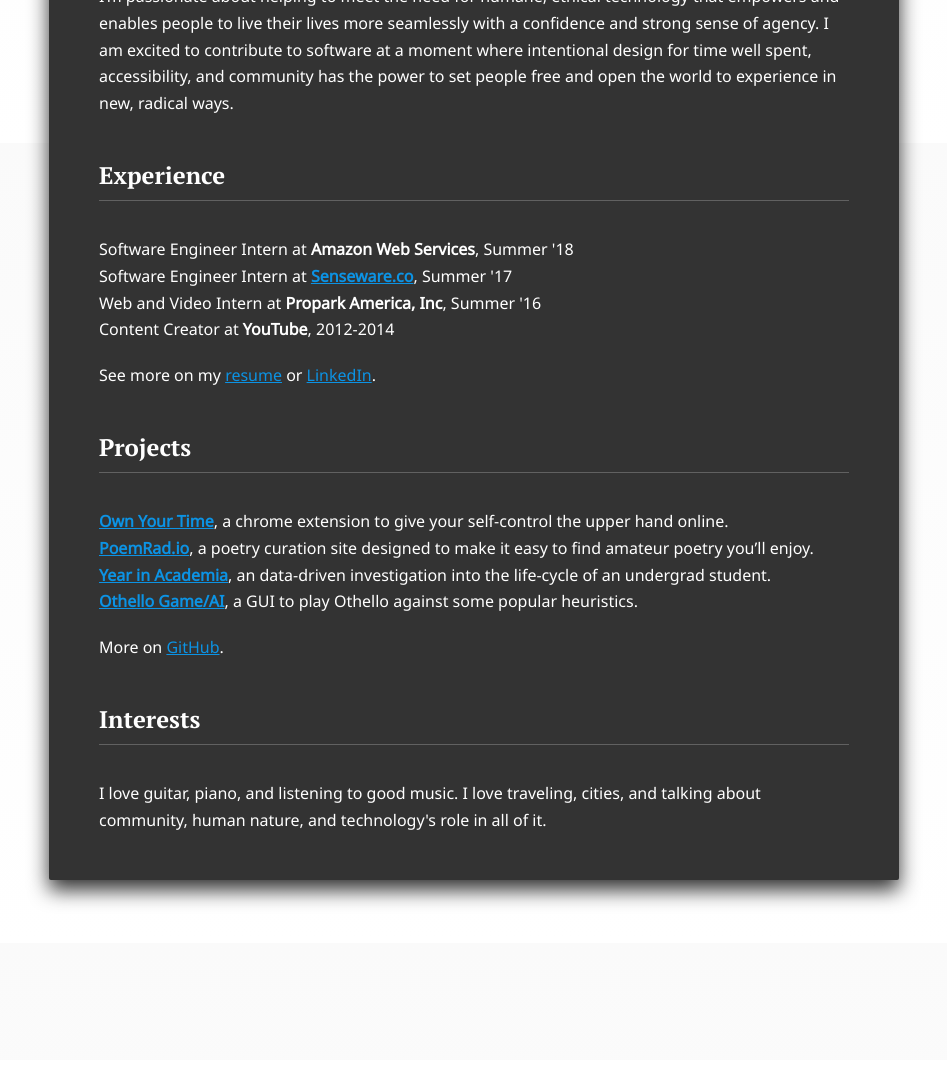
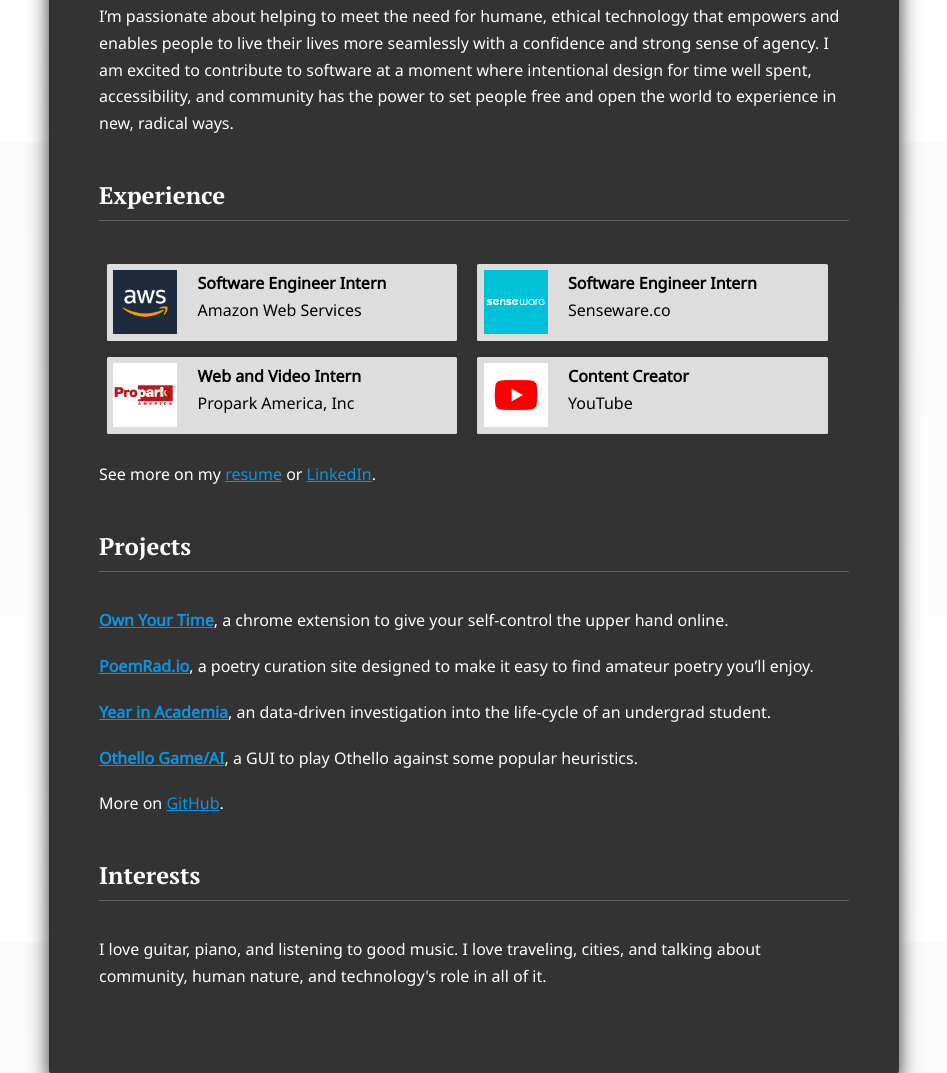
Before and after one commit to lukemeierj/lukemeierj.github.io, a plain HTML site: page index.html in a window 1280 px wide. Shown: the part 657-1730 px from the top of the page, without its empty margins (166-1113 px from the left). Drawn offline with Linux system fonts and the light colour scheme.

Commit message:
Put work experience in boxes

```diff
--- a/index.html
+++ b/index.html
@@ -33,29 +33,69 @@
 
 				<p>I’m passionate about helping to meet the need for humane, ethical technology that empowers and enables people to live their lives more seamlessly with a confidence and strong sense of agency. I am excited to contribute to software at a moment where intentional design for time well spent, accessibility, and community has the power to set people free and open the world to experience in new, radical ways.</p>
 
-				<h2 id="experience">Experience</h3>
+				<h2 id="experience">Experience</h2>
 
-				<p>Software Engineer Intern at <span class = "bold">Amazon Web Services</span>, <span = "bold">Summer '18</span><br>
-				Software Engineer Intern at <span class = "bold"><a href="http://Senseware.co">Senseware.co</a></span>, <span = "bold">Summer '17</span><br>
-				Web and Video Intern at <span class = "bold">Propark America, Inc</span>, <span = "bold">Summer '16</span><br>
-				Content Creator at <span class = "bold">YouTube</span>, <span = "bold">2012-2014</span></p>
+				<div class = "job-box grow">
+					<div class="employer-pic">
+						<img src = "./pics/aws.png" alt="Amazon Web Services">
+					</div>
+					<div class="job-info">
+						<span class="job-title bold">Software Engineer Intern</span>
+						<br>
+						<span class = "job-employer">Amazon Web Services</span>
+					</div>
+
+				</div>
+
+				<div class = "job-box grow">
+					<div class="employer-pic">
+						<img src = "./pics/senseware.png" alt="Senseware">
+					</div>
+					<div class="job-info">
+						<span class="job-title bold">Software Engineer Intern</span>
+						<br>
+						<span class = "job-employer">Senseware.co</span>
+					</div>
+				</div>
+
+				<div class = "job-box grow">
+					<div class="employer-pic">
+						<img src = "./pics/propark.png" alt="Propark America, Inc">
+					</div>
+					<div class="job-info">
+						<span class="job-title bold">Web and Video Intern</span>
+						<br>
+						<span class = "job-employer">Propark America, Inc</span>
+					</div>
+				</div>
+
+				<div class = "job-box grow">
+					<div class="employer-pic">
+						<img src = "./pics/youtube.png" alt="YouTube">
+					</div>
+					<div class="job-info">
+						<span class="job-title bold">Content Creator</span>
+						<br>
+						<span class = "job-employer">YouTube</span>
+					</div>
+				</div>
 
 				<p>See more on my <a href="./Luke-Meier-Resume-7-25-18.pdf">resume</a> or <a href="https://www.linkedin.com/in/lukemeierj/">LinkedIn</a>.</p>
 
-				<h2 id="projects">Projects</h3>
+				<h2 id="projects">Projects</h2>
 
 				<p>
-					<a class="bold" href="https://chrome.google.com/webstore/detail/own-your-time/pjpmgnndomgmnnfhaofncmngnonifpgi?hl=en">Own Your Time</a>, a chrome extension to give your self-control the upper hand online.<br>
-					<a class="bold" href="https://poemrad.io">PoemRad.io</a>, a poetry curation site designed to make it easy to find amateur poetry you’ll enjoy.<br>
-					<a class="bold" href="https://lukemeierj.wordpress.com/2017/09/04/weeks-of-academia/">Year in Academia</a>, an data-driven investigation into the life-cycle of an undergrad student.<br>
-					<a class="bold" href="https://github.com/lukemeierj/reversi-game">Othello Game/AI</a>, a GUI to play Othello against some popular heuristics.
+					<p><a class="bold" href="https://chrome.google.com/webstore/detail/own-your-time/pjpmgnndomgmnnfhaofncmngnonifpgi?hl=en">Own Your Time</a>, a chrome extension to give your self-control the upper hand online.</p>
+					<p><a class="bold" href="https://poemrad.io">PoemRad.io</a>, a poetry curation site designed to make it easy to find amateur poetry you’ll enjoy.</p>
+					<p><a class="bold" href="https://lukemeierj.wordpress.com/2017/09/04/weeks-of-academia/">Year in Academia</a>, an data-driven investigation into the life-cycle of an undergrad student.</p>
+					<p><a class="bold" href="https://github.com/lukemeierj/reversi-game">Othello Game/AI</a>, a GUI to play Othello against some popular heuristics.</p>
+
 				</p>
 
 					<p>More on <a href="https://github.com/lukemeierj">GitHub</a>.</p>
 				<h2 id="interests">Interests</h2>
 				<p>I love guitar, piano, and listening to good music.	I love traveling, cities, and talking about community, human nature, and technology's role in all of it.</p>
-				<br>
-				</div>
+			</div>
 		</div>
 	</body>
 </html>
--- a/styles.css
+++ b/styles.css
@@ -1,28 +1,5 @@
 /* STACKEDIT CSS, MODIFIED */
-@font-face{
-    font-family:Lato;
-    font-style:normal;
-    font-weight:400;
-    src:url(/fonts/lato-normal.27bd77b.woff) format("woff")
-}
-@font-face{
-    font-family:Lato;
-    font-style:italic;
-    font-weight:400;
-    src:url(/fonts/lato-normal-italic.f28f2d6.woff) format("woff")
-}
-@font-face{
-    font-family:Lato;
-    font-style:normal;
-    font-weight:600;
-    src:url(/fonts/lato-black.f80bda6.woff) format("woff")
-}
-@font-face{
-    font-family:Lato;
-    font-style:italic;
-    font-weight:600;
-    src:url(/fonts/lato-black-italic.798eafd.woff) format("woff")
-}
+
 @font-face{
     font-family:Roboto Mono;
     font-style:normal;
@@ -386,7 +363,8 @@
 }
 .content {
     margin-top: 9.5em;
-    padding-top: 12px;
+    padding-top: 2em;
+    padding-bottom: 4em;
     background-color: #333;
     color: white;
     box-shadow: 0 10px 20px #333;
@@ -405,6 +383,23 @@
     margin: 0;
 }
 
+.job-box {
+    width: 45%;
+    display: inline-block;
+    background-color: rgba(240,240,240,.9);
+    color: black;
+    border-radius: .1em;
+    margin: .5em;
+    padding: .4em;
+    height: 4em;
+}
+
+@media only screen and (max-width: 800px){
+    .job-box {
+        width: 95%;
+    }
+}
+
 @media only screen and (max-width: 620px){
     .content {
         margin-top: 14em;
@@ -417,3 +412,25 @@
         height: .1em;
     }
 }
+
+.grow {
+    transition: all .2s ease-in-out;
+}
+.grow:hover {
+    transform: scale(1.02);
+}
+
+.employer-pic {
+    border-radius: 1em;
+    border-radius: .1em;
+    height: 4em;
+    width: 4em;
+    display: inline-block
+}
+
+.job-info {
+    width: 70%;
+    margin-left: 1em;
+    display: inline-block;
+    vertical-align: top;
+}
```
Also changed, not shown: fonts/RobotoMono-Bold.819f3b2.woff (added), fonts/RobotoMono-Regular.0b6a547.woff (added), pics/aws.png (added), pics/profile.png (renamed from profile.png), pics/propark.png (added), pics/senseware.png (added), pics/youtube.png (added).
